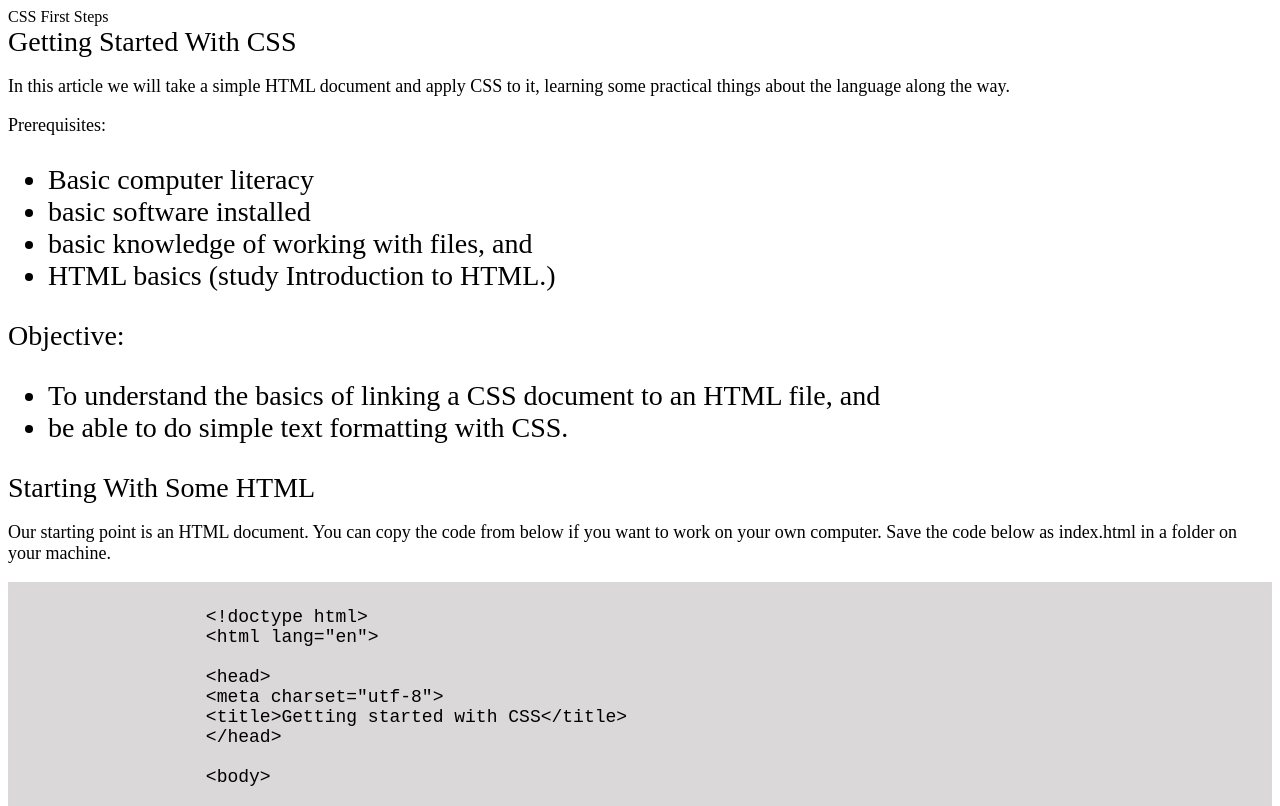
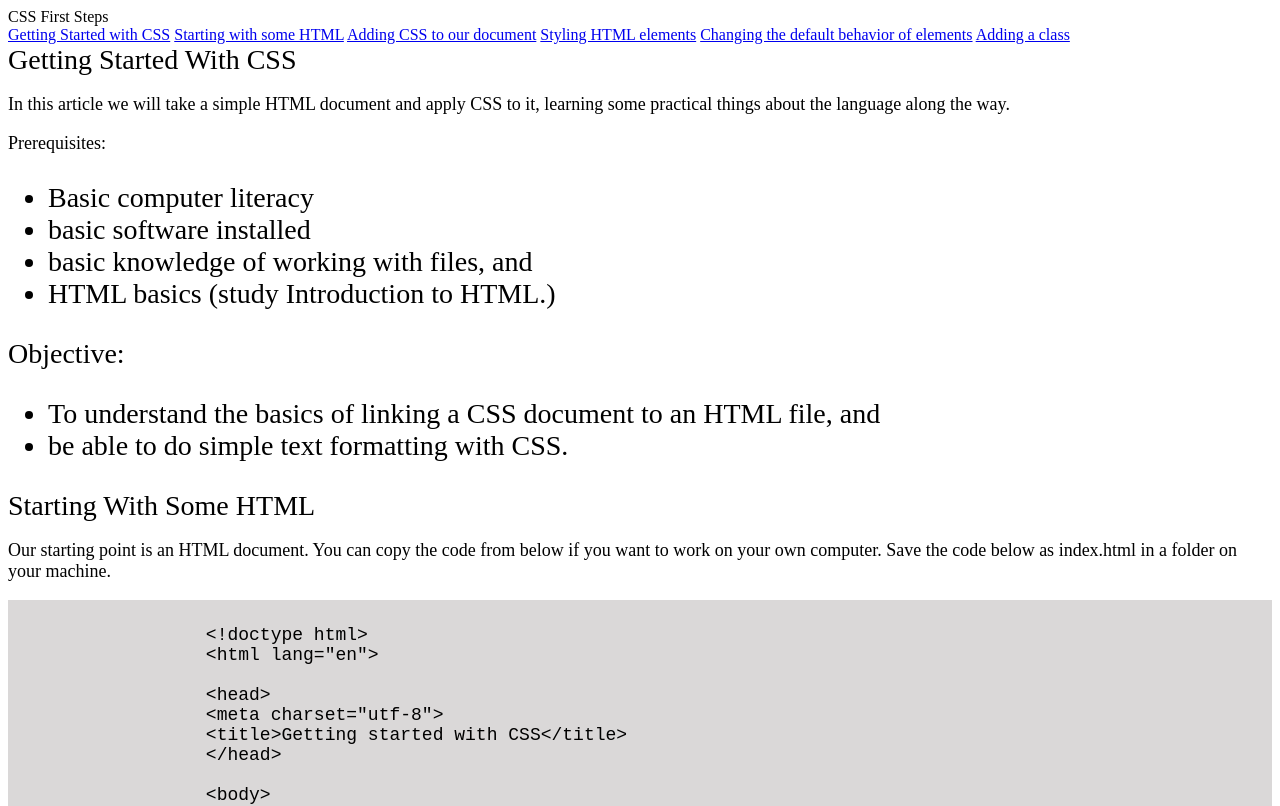
Before and after one commit to amachkel/technical-doc, a plain HTML site: page index.html in a window 1280 px wide. Shown: the top 806 px of the page. Drawn offline with Linux system fonts and the light colour scheme.

Commit message:
Create hyperlink from navbar and link to corresponding headers on page.

```diff
--- a/index.html
+++ b/index.html
@@ -7,6 +7,12 @@
     </head>
     <nav id="navbar">
         <header>CSS First Steps</header>
+        <a link href="#Getting_started_with_CSS">Getting Started with CSS</a>
+        <a link href="#Starting_with_some_HTML">Starting with some HTML</a>
+        <a link href="#Adding_CSS_to_our_document">Adding CSS to our document</a>
+        <a link href="#Styling_HTML_elements">Styling HTML elements</a>
+        <a link href="#Changing_the_default_behavior_of_elements">Changing the default behavior of elements</a>
+        <a link href="#Adding_a_class">Adding a class</a>
     </nav>
     <main id="main-doc">
         <section class="main-section" id="Getting_started_with_CSS">
```
